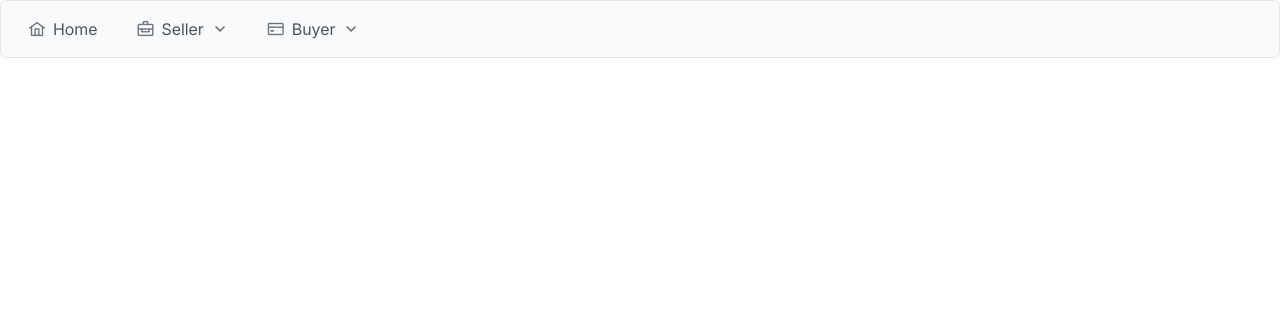
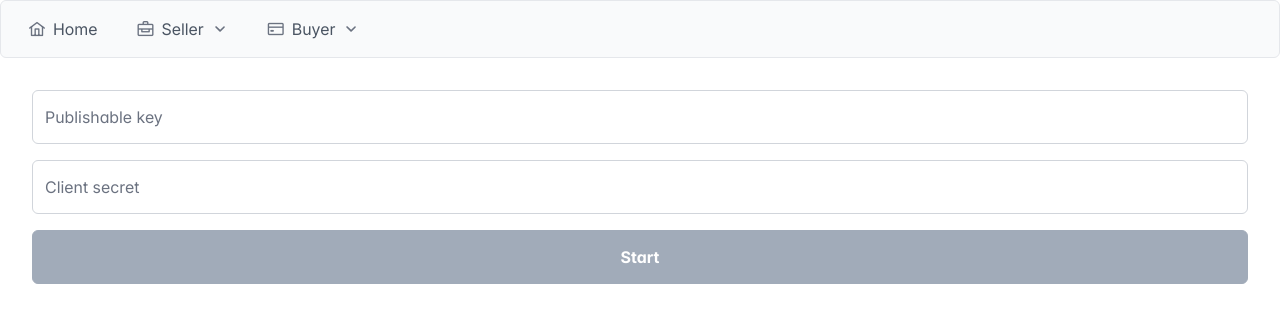
Before and after one commit to servernoj-ccp/privy-pg, a React (Vite) app in the folder apps/ui/: page /seller/onboarding in a window 1280 px wide. Shown: the top 322 px of the page. Built offline with nearby package versions, Linux system fonts and the light colour scheme; no server answers.

Commit message:
ui: allow Stripe onboarding debugging

```diff
--- a/apps/ui/src/app.tsx
+++ b/apps/ui/src/app.tsx
@@ -7,6 +7,7 @@ import TokenGuard from '@/components/tokenGuard'
 import Login from '@/views/login'
 import Seller from '@/views/seller'
 import StripeOnboarding from '@/views/seller/stripeOnboarding'
+import StripeOnboardingBypass from '@/views/seller/stripeOnboardingBypass'
 import GuestBuyer from '@/views/buyer'
 import AuthenticatedBuyer from '@/views/buyer/authenticated'
 import { PrivyProvider } from '@privy-io/react-auth'
@@ -21,6 +22,7 @@ function App () {
           <Route index element={<Home />} />
           <Route path="/seller/*">
             <Route path="login" element={<Login/>}/>
+            <Route path="onboarding" element={<StripeOnboardingBypass/>}/>
             <Route element={<AuthGuard key='seller'/>}>
               <Route element={<TokenGuard/>}>
                 <Route index element={<Seller/>}/>
--- a/apps/ui/src/components/checkoutForm.tsx
+++ b/apps/ui/src/components/checkoutForm.tsx
@@ -40,7 +40,8 @@ export default function (props: Props) {
       // -- this call can be potentially moved into `handleAddressChange()`
       await api.patch('/cs/buyers/customer', shipping)
       // -- Emulate order placement
-      const order_id = '044d6682-a89a-4f18-96a0-c5c78f4eca6f'
+      const order_id = '1eb755ec-9b40-4d0d-8310-007fc7a73374'
+      // const order_id = '044d6682-a89a-4f18-96a0-c5c78f4eca6f'
       // -- Update setup intent metadata
       await api.patch(`/cs/buyers/intent/${props.paymentMethodId}/metadata`, {
         order_id
--- a/apps/ui/src/components/layout.tsx
+++ b/apps/ui/src/components/layout.tsx
@@ -28,9 +28,21 @@ export default function ()  {
         },
         {
           label: 'Stripe onboarding',
-          command: () => {
-            navigate('/seller/kyc/stripe')
-          }
+          items: [
+            {
+              label: 'Auth based',
+              command: () => {
+                navigate('/seller/kyc/stripe')
+              }
+            },
+            {
+              label: 'Debug',
+              command: () => {
+                navigate('/seller/onboarding')
+              }
+            }
+          ]
+
         }
       ]
     },
--- /dev/null
+++ b/apps/ui/src/views/seller/stripeOnboardingBypass.tsx
@@ -0,0 +1,65 @@
+import { useState } from 'react'
+import { loadConnectAndInitialize, type StripeConnectInstance } from '@stripe/connect-js'
+import { ConnectAccountOnboarding, ConnectComponentsProvider } from '@stripe/react-connect-js'
+import { useToast } from '@/toast'
+import { ProgressSpinner } from 'primereact/progressspinner'
+import { InputText } from 'primereact/inputtext'
+import { Button } from 'primereact/button'
+
+export default function Onboarding () {
+  const [connectInstance, setConnectInstance] = useState<StripeConnectInstance | null>(null)
+  const { errorHandler } = useToast()
+  const [publishableKey, setPublishableKey] = useState<string>()
+  const [clientSecret, setClientSecret] = useState<string>()
+
+  const submitHandler = async () => {
+    try {
+      const stripeConnect = loadConnectAndInitialize({
+        publishableKey: publishableKey!,
+        fetchClientSecret: async () => clientSecret!
+      })
+      setConnectInstance(stripeConnect)
+    } catch (err) {
+      console.error('Stripe init failed:', err)
+    }
+  }
+
+  return !connectInstance
+    ? <form className='flex flex-col gap-4'>
+      <InputText
+        placeholder="Publishable key"
+        value={publishableKey}
+        onChange={
+          (e) => setPublishableKey(e.target.value)
+        }
+      />
+      <InputText
+        placeholder="Client secret"
+        value={clientSecret}
+        onChange={
+          (e) => setClientSecret(e.target.value)
+        }
+      />
+      <Button
+        disabled={!clientSecret || !publishableKey}
+        severity="secondary"
+        label="Start"
+        onClick={submitHandler} />
+    </form>
+    : <article className='h-full overflow-y-auto p-8 flex justify-center'>
+      <section className='w-full lg:w-3/4 lg:min-w-[600px] lg:max-w-[900px]'>
+        <ConnectComponentsProvider connectInstance={connectInstance}>
+          <ConnectAccountOnboarding
+            onLoadError={
+              ({ error }) => {
+                errorHandler(error)
+              }
+            }
+            onExit={() => {
+              console.log('The account has exited onboarding')
+            }}
+          />
+        </ConnectComponentsProvider>
+      </section>
+    </article>
+}
```
Also changed, not shown: 1 other file (tests, documents, lock files or other folders).
